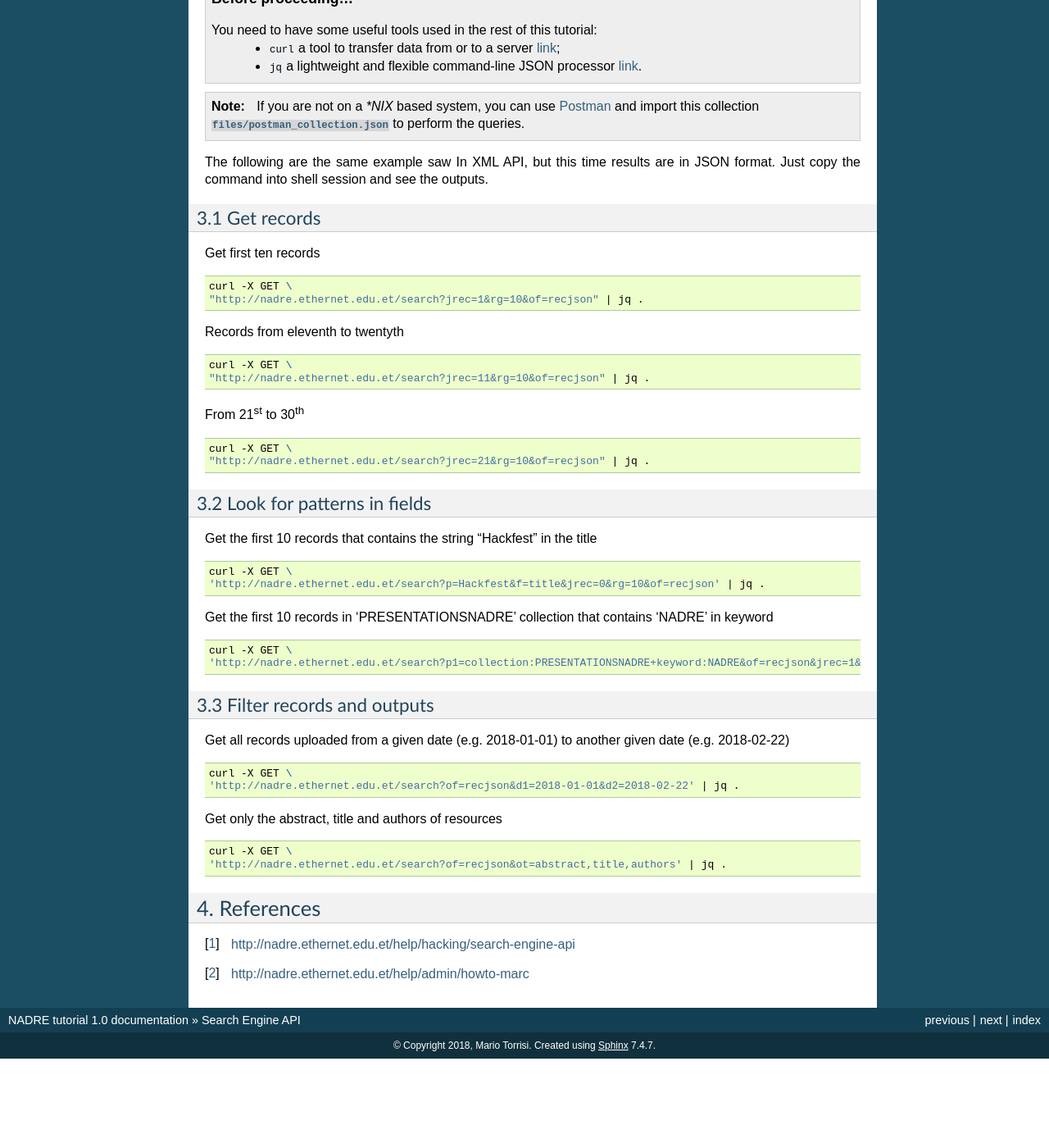
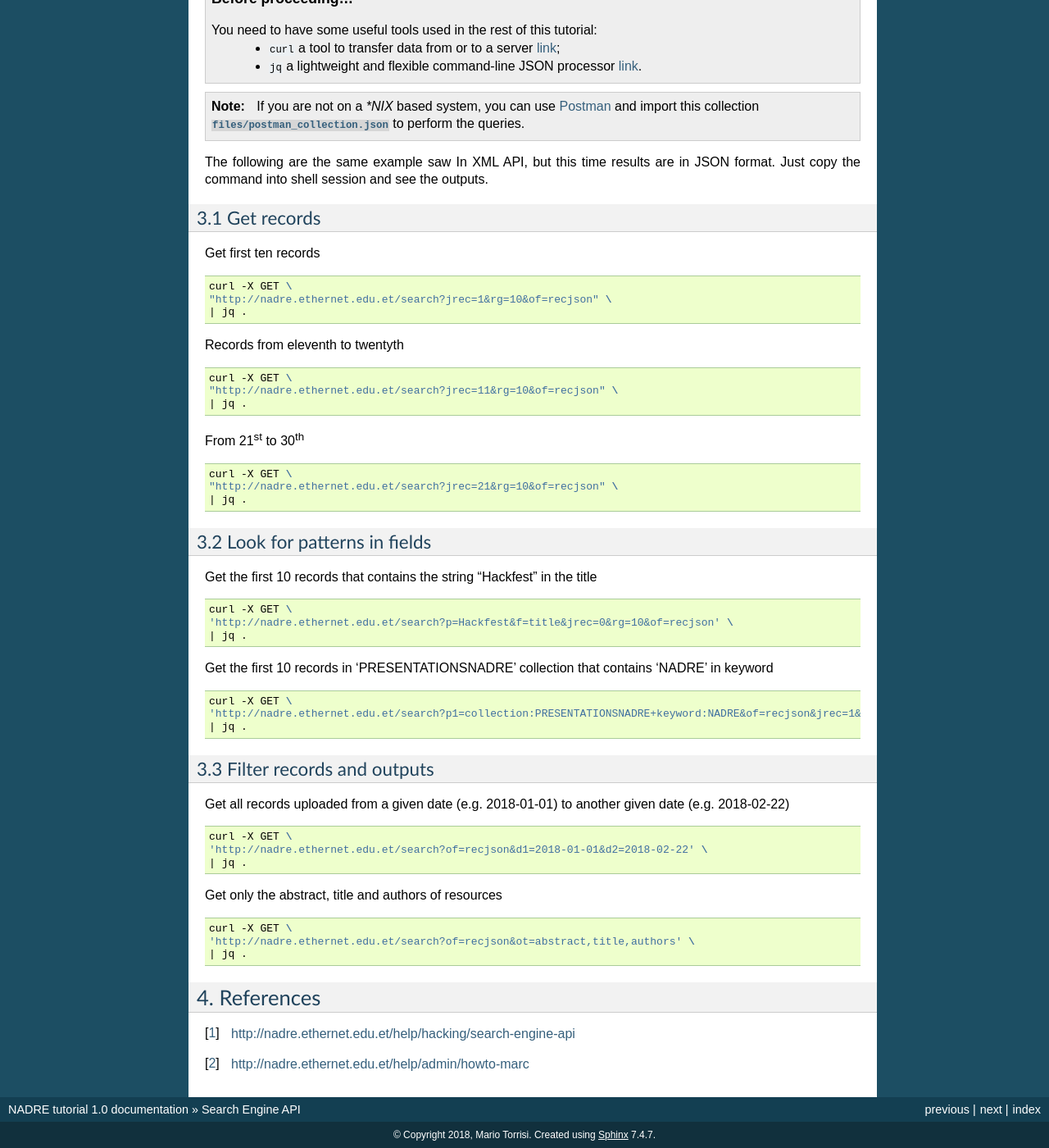
Before and after one commit to nadre-project/nadre-tutorial, a Sphinx documentation site: the page built from docs/search-engine-api.rst, in a window 1280 px wide and 1400 px high, scrolled down 1921 px. Shown: the whole window at 82% size. Built offline with Sphinx 7.4.7, drawn with Linux system fonts in a browser that asks for light colours; before the commit the page ends 3212 px from its top, so only the background shows below that.

Commit message:
Replace placeholder

```diff
--- a/docs/search-engine-api.rst
+++ b/docs/search-engine-api.rst
@@ -170,21 +170,24 @@ Get first ten records
 .. code-block:: bash
 
   curl -X GET \
-  "http://nadre.ethernet.edu.et/search?jrec=1&rg=10&of=recjson" | jq .
+  "http://nadre.ethernet.edu.et/search?jrec=1&rg=10&of=recjson" \
+  | jq .
 
 Records from eleventh to twentyth
 
 .. code-block:: bash
 
   curl -X GET \
-  "http://nadre.ethernet.edu.et/search?jrec=11&rg=10&of=recjson" | jq .
+  "http://nadre.ethernet.edu.et/search?jrec=11&rg=10&of=recjson" \
+  | jq .
 
 From 21\ :sup:`st` to 30\ :sup:`th`
 
 .. code-block:: bash
 
   curl -X GET \
-  "http://nadre.ethernet.edu.et/search?jrec=21&rg=10&of=recjson" | jq .
+  "http://nadre.ethernet.edu.et/search?jrec=21&rg=10&of=recjson" \
+  | jq .
 
 ^^^^^^^^^^^^^^^^^^^^^^^^^^^^^^^
 3.2 Look for patterns in fields
@@ -195,14 +198,16 @@ Get the first 10 records that contains the string “Hackfest” in the title
 .. code-block:: bash
 
   curl -X GET \
-  'http://nadre.ethernet.edu.et/search?p=Hackfest&f=title&jrec=0&rg=10&of=recjson' | jq .
+  'http://nadre.ethernet.edu.et/search?p=Hackfest&f=title&jrec=0&rg=10&of=recjson' \
+  | jq .
 
 Get the first 10 records in 'PRESENTATIONSNADRE' collection that contains 'NADRE' in keyword
 
 .. code-block:: bash
 
   curl -X GET \
-  'http://nadre.ethernet.edu.et/search?p1=collection:PRESENTATIONSNADRE+keyword:NADRE&of=recjson&jrec=1&rg=10' | jq .
+  'http://nadre.ethernet.edu.et/search?p1=collection:PRESENTATIONSNADRE+keyword:NADRE&of=recjson&jrec=1&rg=10' \
+  | jq .
 
 ^^^^^^^^^^^^^^^^^^^^^^^^^^^^^^^
 3.3 Filter records and outputs
@@ -213,14 +218,16 @@ Get all records uploaded from a given date (e.g. 2018-01-01) to another given da
 .. code-block:: bash
 
   curl -X GET \
-  'http://nadre.ethernet.edu.et/search?of=recjson&d1=2018-01-01&d2=2018-02-22' | jq .
+  'http://nadre.ethernet.edu.et/search?of=recjson&d1=2018-01-01&d2=2018-02-22' \
+  | jq .
 
 Get only the abstract, title and authors of resources
 
 .. code-block:: bash
 
   curl -X GET \
-  'http://nadre.ethernet.edu.et/search?of=recjson&ot=abstract,title,authors' | jq .
+  'http://nadre.ethernet.edu.et/search?of=recjson&ot=abstract,title,authors' \
+  | jq .
 
 -------------
 4. References
```
Also changed, not shown: search/README.md.
